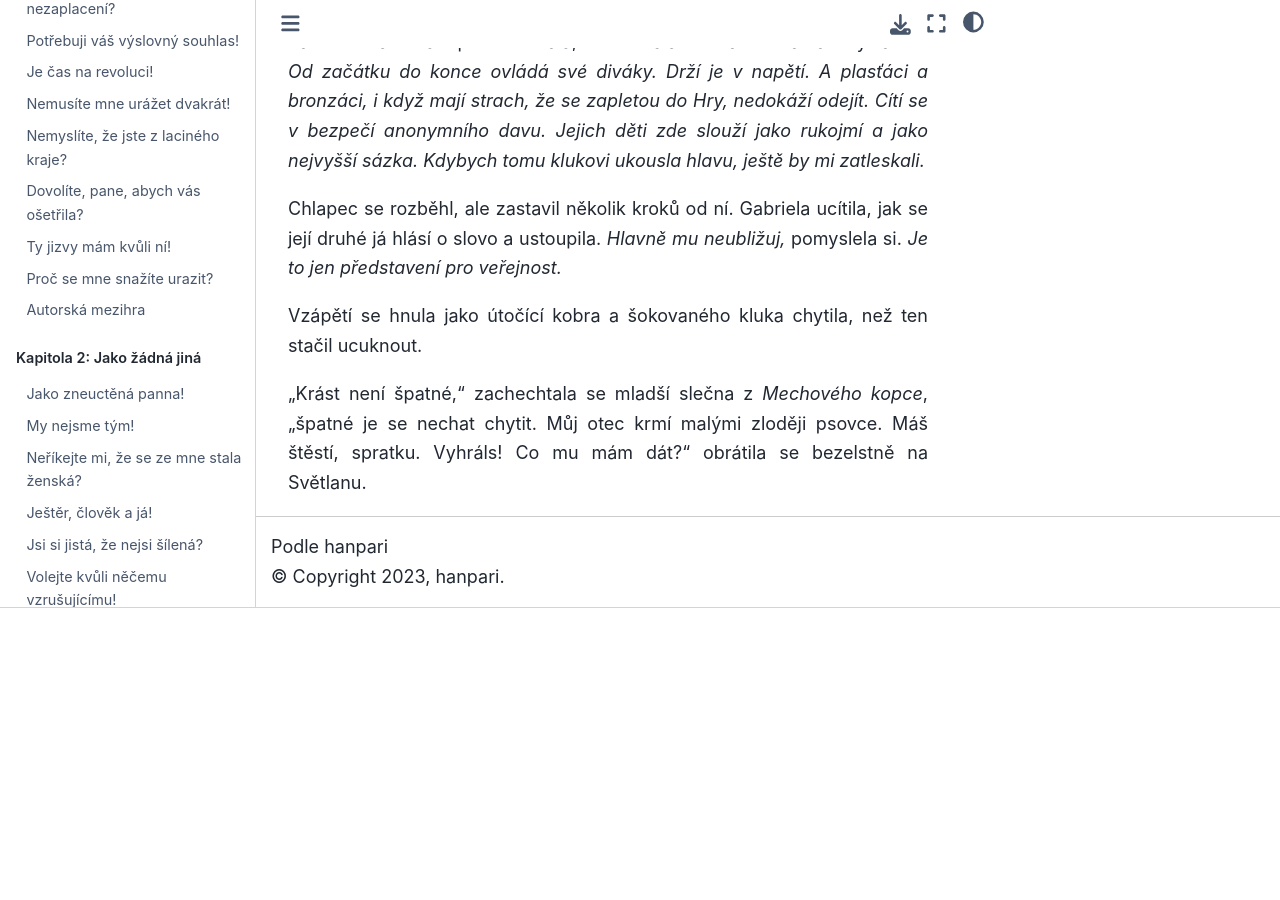
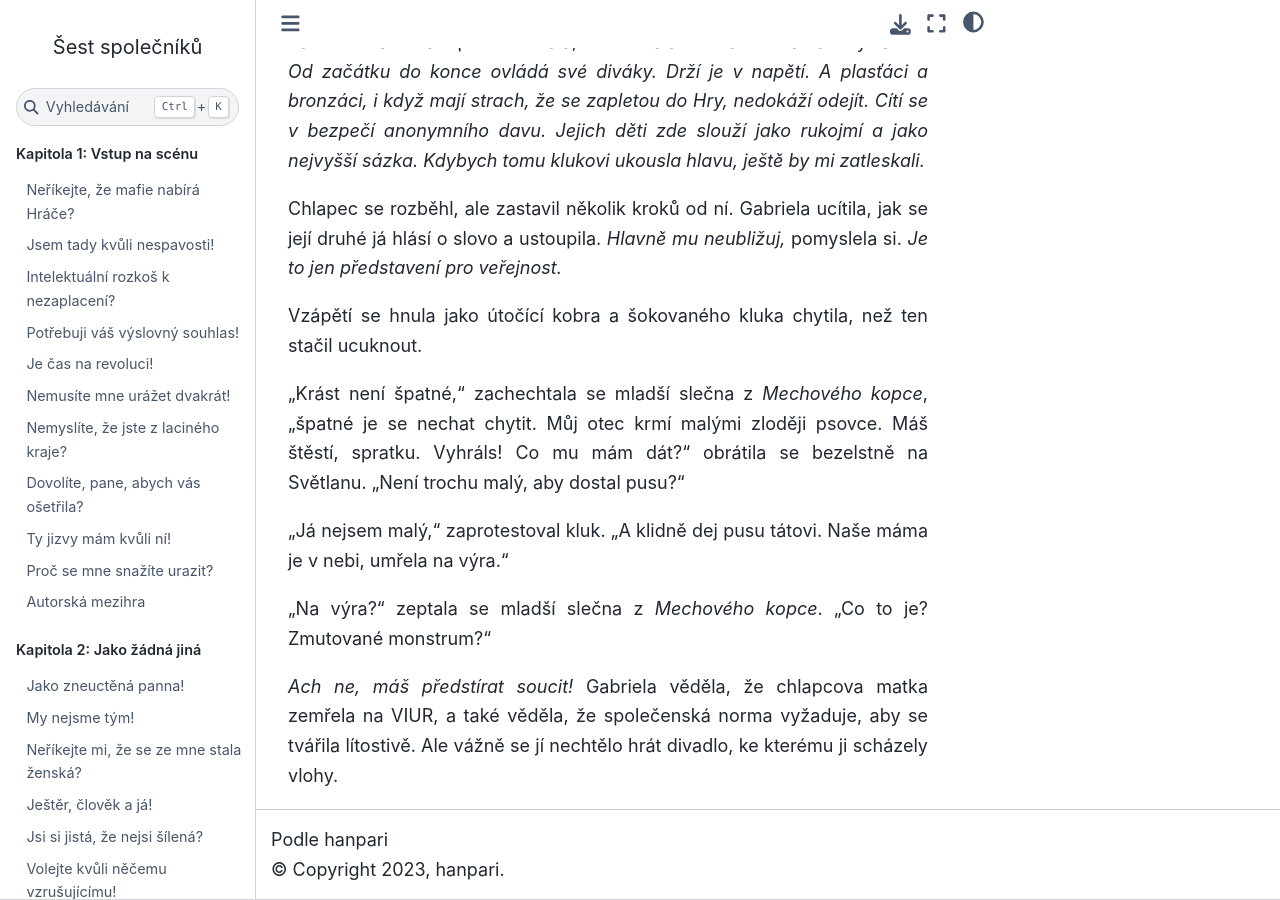
Before and after one commit to hanpari/sest-spolecniku, a Sphinx documentation site: the page built from source/sest_spolecniku/17/08.md, in a window 1280 px wide and 900 px high, scrolled down 6273 px. Built offline with Sphinx 7.4.7 and the Sphinx Book theme 1.1.4, drawn with Linux system fonts in a browser that asks for light colours; before the commit the page ends 6881 px from its top, so only the background shows below that.

Commit message:
Netykavka

```diff
--- a/source/sest_spolecniku/17/08.md
+++ b/source/sest_spolecniku/17/08.md
@@ -144,4 +144,10 @@ Chlapec se rozběhl, ale zastavil několik kroků od ní. Gabriela ucítila, jak
 
 Vzápětí se hnula jako útočící kobra a šokovaného kluka chytila, než ten stačil ucuknout.
 
-"Krást není špatné," zachechtala se mladší slečna z *Mechového kopce*, "špatné je se nechat chytit. Můj otec krmí malými zloději psovce. Máš štěstí, spratku. Vyhráls! Co mu mám dát?" obrátila se bezelstně na Světlanu.
+"Krást není špatné," zachechtala se mladší slečna z *Mechového kopce*, "špatné je se nechat chytit. Můj otec krmí malými zloději psovce. Máš štěstí, spratku. Vyhráls! Co mu mám dát?" obrátila se bezelstně na Světlanu. "Není trochu malý, aby dostal pusu?"
+
+"Já nejsem malý," zaprotestoval kluk. "A klidně dej pusu tátovi. Naše máma je v nebi, umřela na výra."
+
+"Na výra?" zeptala se mladší slečna z *Mechového kopce*. "Co to je? Zmutované monstrum?"
+
+*Ach ne, máš předstírat soucit!* Gabriela věděla, že chlapcova matka zemřela na VIUR, a také věděla, že společenská norma vyžaduje, aby se tvářila lítostivě. Ale vážně se jí nechtělo hrát divadlo, ke kterému ji scházely vlohy.
```
Also changed, not shown: source/sest_spolecniku/17/09.md (added, +47 -0 lines).
